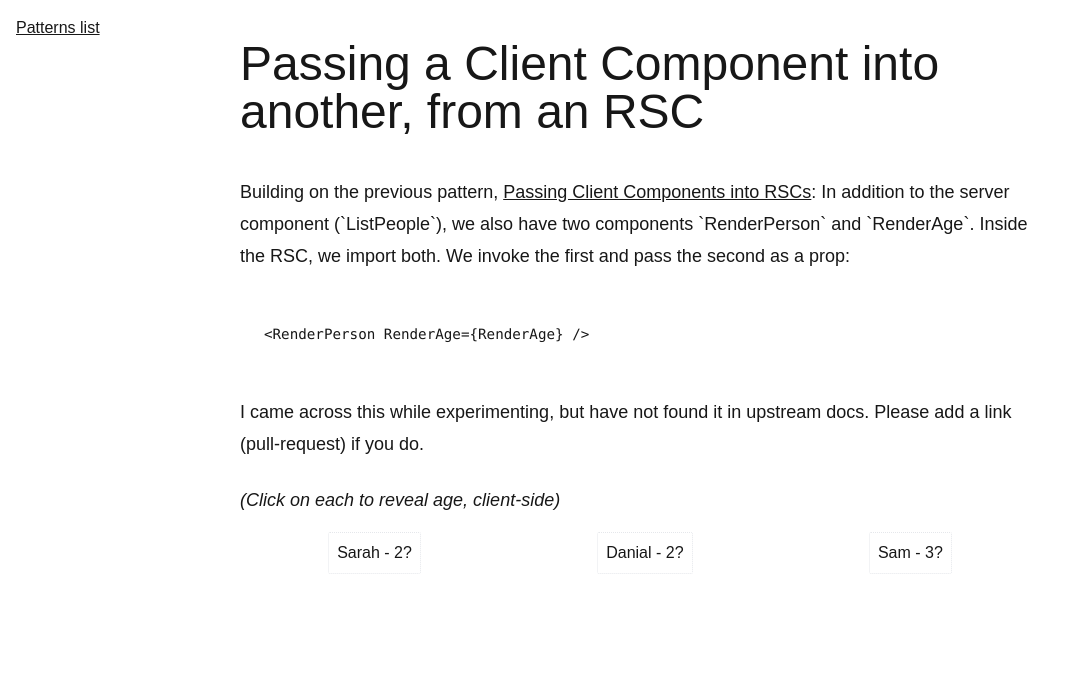
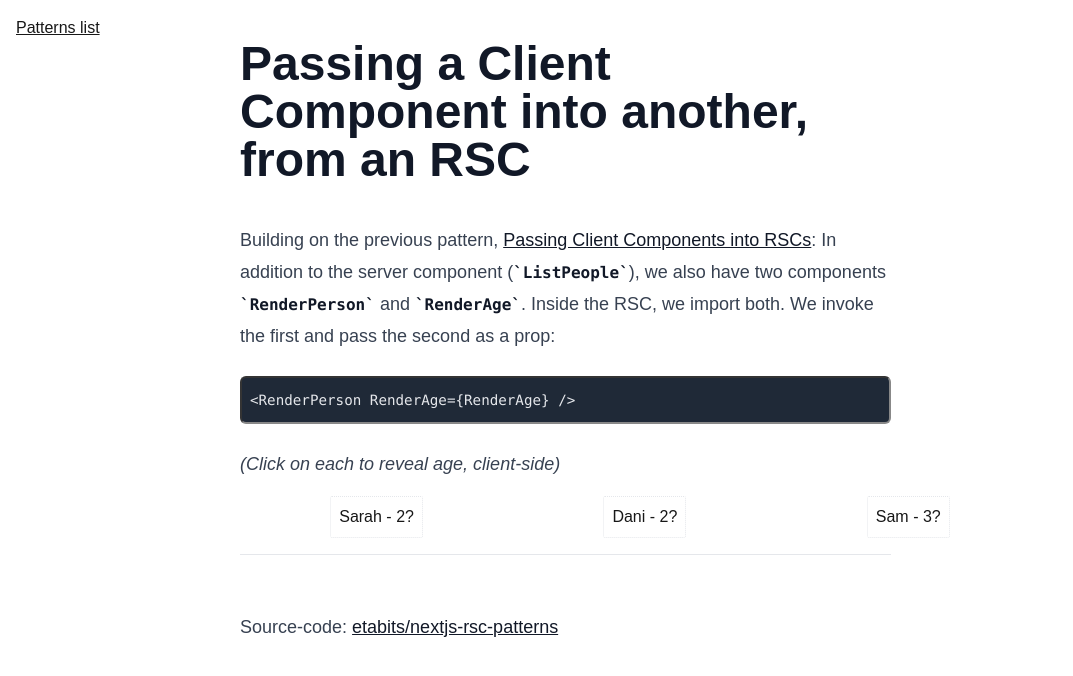
Before and after one commit to etabits/nextjs-rsc-patterns, a Next.js app: page /patterns/c2c in a window 1280 px wide. Shown: the top 676 px of the page, without its empty margins (0-1073 px from the left). Built offline with nearby package versions, Linux system fonts and the light colour scheme.

Commit message:
more style, cleanup, etc.

```diff
--- a/src/app/globals.css
+++ b/src/app/globals.css
@@ -23,6 +23,9 @@ body {
 
 pre {
   white-space: wrap;
+  border: 2px inset #888;
+  margin: 4px 0 !important;
+  padding: 8px !important;
 }
 
 .prose a, nav a, .prose-lg a {
--- a/src/app/layout.tsx
+++ b/src/app/layout.tsx
@@ -21,7 +21,21 @@ export default function RootLayout({
             <Link href="/">Patterns list</Link>
           </nav>
         </header>
-        <div style={{ maxWidth: "800px", margin: "0 auto" }}>{children}</div>
+        <div style={{ maxWidth: "800px", margin: "0 auto" }}>
+          <main>{children}</main>
+          <footer className="prose prose-lg dark:prose-invert">
+            <hr />
+            <p>
+              Source-code:{" "}
+              <a
+                href="https://github.com/etabits/nextjs-rsc-patterns"
+                target="_blank"
+              >
+                etabits/nextjs-rsc-patterns
+              </a>
+            </p>
+          </footer>
+        </div>
       </body>
     </html>
   );
--- a/src/app/page.tsx
+++ b/src/app/page.tsx
@@ -4,21 +4,15 @@ import Link from "next/link";
 export default function Home() {
   return (
     <div>
-      <div className="prose dark:prose-invert">
+      <div className="prose prose-lg dark:prose-invert">
         <h1>RSCs &lt;-&gt; Client Components Patterns</h1>
         <p>
-          Source-code:{" "}
-          <a
-            href="https://github.com/etabits/nextjs-rsc-patterns"
-            target="_blank"
-          >
-            etabits/nextjs-rsc-patterns
-          </a>
+          Except for the first pattern, I came across these while experimenting
+          but have not found it in upstream docs. Please add a link
+          (pull-request) if you do.
         </p>
       </div>
-      <Suspense fallback={"Loading patterns..."}>
-        <PatternsList />
-      </Suspense>
+      <PatternsList />
     </div>
   );
 }
@@ -34,8 +28,11 @@ const PatternsList: React.FC = () => {
   return (
     <ol className="flex flex-col justify-center mt-10 list-decimal">
       {Object.entries(patterns).map(([slug, label]) => (
-        <li key={slug} className="mb-12">
-          <Link href={`/patterns/${slug}`} className="border rounded p-4">
+        <li key={slug} className="mb-4">
+          <Link
+            href={`/patterns/${slug}`}
+            className="border rounded p-2 inline-block"
+          >
             {label}
           </Link>
         </li>
--- a/src/app/patterns/c2c/ListPeople.tsx
+++ b/src/app/patterns/c2c/ListPeople.tsx
@@ -12,7 +12,7 @@ type ListPeopleProps = {
 
 const getPeople = async (): Promise<Person[]> => [
   { name: "Sarah", age: 23 },
-  { name: "Danial", age: 29 },
+  { name: "Dani", age: 29 },
   { name: "Sam", age: 31 },
 ];
 
--- a/src/app/patterns/c2c/page.tsx
+++ b/src/app/patterns/c2c/page.tsx
@@ -6,22 +6,19 @@ import type { NextPage } from "next";
 const C2CPatternPage: NextPage = () => {
   return (
     <div>
-      <div className="prose-lg dark:prose-invert">
+      <div className="prose prose-lg dark:prose-invert">
         <h1>Passing a Client Component into another, from an RSC</h1>
         <p>
           Building on the previous pattern,{" "}
           <Link href="./import">Passing Client Components into RSCs</Link>: In
-          addition to the server component (`ListPeople`), we also have two
-          components `RenderPerson` and `RenderAge`. Inside the RSC, we import
-          both. We invoke the first and pass the second as a prop:
+          addition to the server component (<code>ListPeople</code>), we also
+          have two components <code>RenderPerson</code> and{" "}
+          <code>RenderAge</code>. Inside the RSC, we import both. We invoke the
+          first and pass the second as a prop:
         </p>
         <pre>
           <code>{"<RenderPerson RenderAge={RenderAge} />"}</code>
         </pre>
-        <p>
-          I came across this while experimenting, but have not found it in
-          upstream docs. Please add a link (pull-request) if you do.
-        </p>
         <p>
           <em>(Click on each to reveal age, client-side)</em>
         </p>
--- a/src/app/patterns/handlers/page.tsx
+++ b/src/app/patterns/handlers/page.tsx
@@ -10,7 +10,7 @@ const HandlerPatternPage: NextPage = () => {
         <h1>Passing a client event handler directly from an RSC</h1>
         <p>
           While you cannot directly use inline handlers in RSCs, you may pass
-          ones imported from `'use client';` files. I used to have an
+          ones imported from <code>'use client';</code> files. I used to have an
           intermediary client component before I figured out this is possible.
         </p>
         <p>
--- a/src/app/patterns/import/ListPeople.tsx
+++ b/src/app/patterns/import/ListPeople.tsx
@@ -9,7 +9,7 @@ type ListPeopleProps = {
 
 const getPeople = async (): Promise<Person[]> => [
   { name: "Sarah", age: 23 },
-  { name: "Danial", age: 29 },
+  { name: "Dani", age: 29 },
   { name: "Sam", age: 31 },
 ];
 
--- a/src/app/patterns/import/RenderPerson.tsx
+++ b/src/app/patterns/import/RenderPerson.tsx
@@ -9,7 +9,7 @@ const RenderPerson: React.FC<Person> = ({ name, age }) => {
   return (
     <div
       onClick={() => setAgeRevealed((r) => !r)}
-      className={`cursor-pointer border rounded-sm inline p-2 m-4 ${
+      className={`cursor-pointer border rounded-sm inline p-2 m-4 text-center ${
         ageRevealed ? "border-solid" : "border-dotted"
       }`}
     >
--- a/src/app/patterns/import/page.tsx
+++ b/src/app/patterns/import/page.tsx
@@ -5,21 +5,22 @@ import type { NextPage } from "next";
 const ImportPatternPage: NextPage = () => {
   return (
     <div>
-      <div className="prose-lg dark:prose-invert">
+      <div className="prose prose-lg dark:prose-invert">
         <h1>Passing Client Components into RSCs</h1>
         <p>
-          We have a server component (`ListPeople`) that fetches a list of
-          `Person` records on the server. We also have a client component
-          (`RenderPerson`) that would render a person record with some
-          client-side interactivity. We import the latter and pass it
-          (essentially as a callback) to the server component:
+          We have a server component (<code>ListPeople</code>) that fetches a
+          list of <code>Person</code> records on the server. We also have a
+          client component (<code>RenderPerson</code>) that would render a
+          person record with some client-side interactivity. We import the
+          latter and pass it to the server component:
         </p>
         <pre>
           <code>{"<ListPeople Render={RenderPerson} />"}</code>
         </pre>
         <p>
-          I came across this while experimenting, but have not found it in
-          upstream docs. Please add a link (pull-request) if you do.
+          You may pass these component imports via multiple RSC layers, allowing
+          for higher-order components that can change final client behaviour
+          based on passed arguments (props).
         </p>
         <p>
           <em>(Click on each to reveal age, client-side)</em>
--- a/src/app/patterns/rendered/page.tsx
+++ b/src/app/patterns/rendered/page.tsx
@@ -5,12 +5,12 @@ import ServerIP from "./ServerIP";
 const RenderedPatternPage: NextPage = () => {
   return (
     <>
-      <div className="prose-lg dark:prose-invert">
+      <div className="prose prose-lg dark:prose-invert">
         <h1>Passing RSCs into Client Components</h1>
         <p>
-          We have a server component (ServerIP) that is rendered (invoked,
-          {" <ServerIP />"}) and passed as a ReactNode prop to a client
-          component (ClientWrapper).
+          We have a server component (<code>ServerIP</code>) that is rendered
+          (invoked, <code>{"<ServerIP />"}</code>) and passed as a ReactNode
+          prop to a client component (<code>ClientWrapper</code>).
         </p>
         <p>
           <a
```
